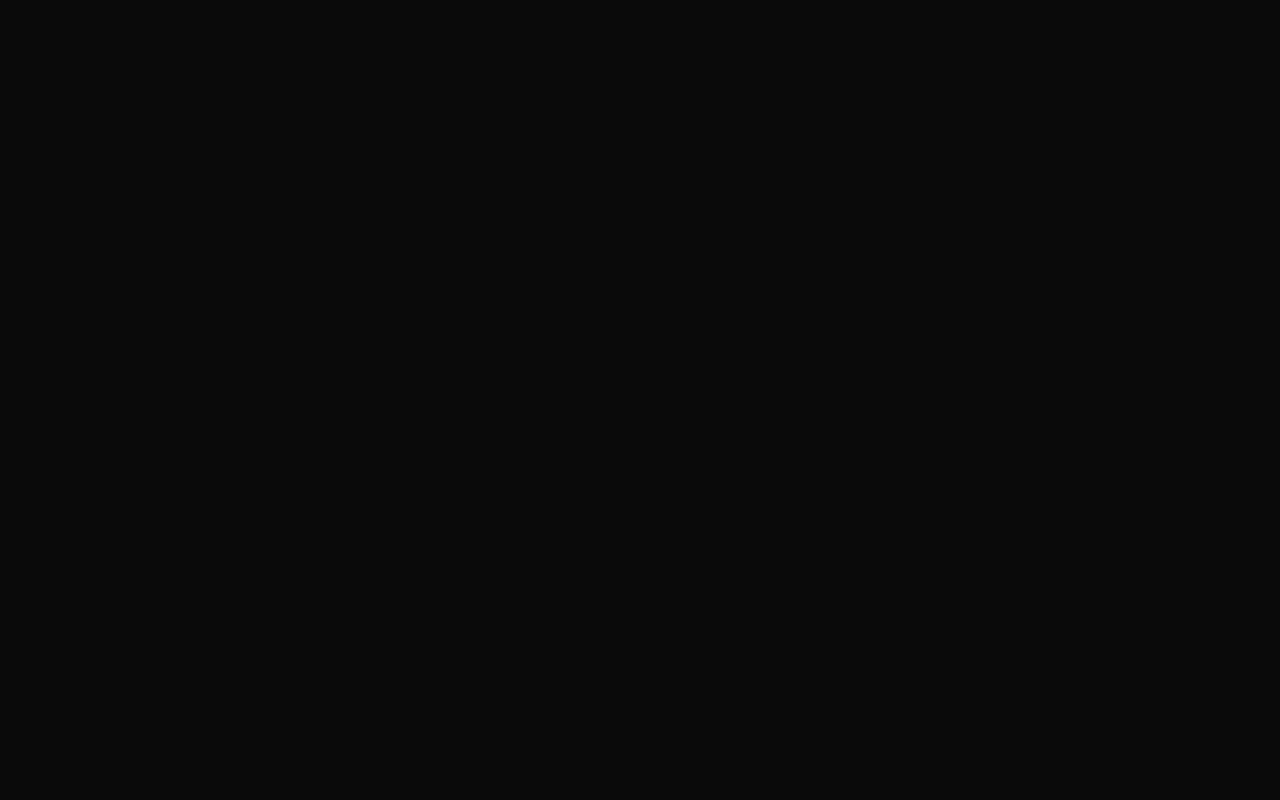
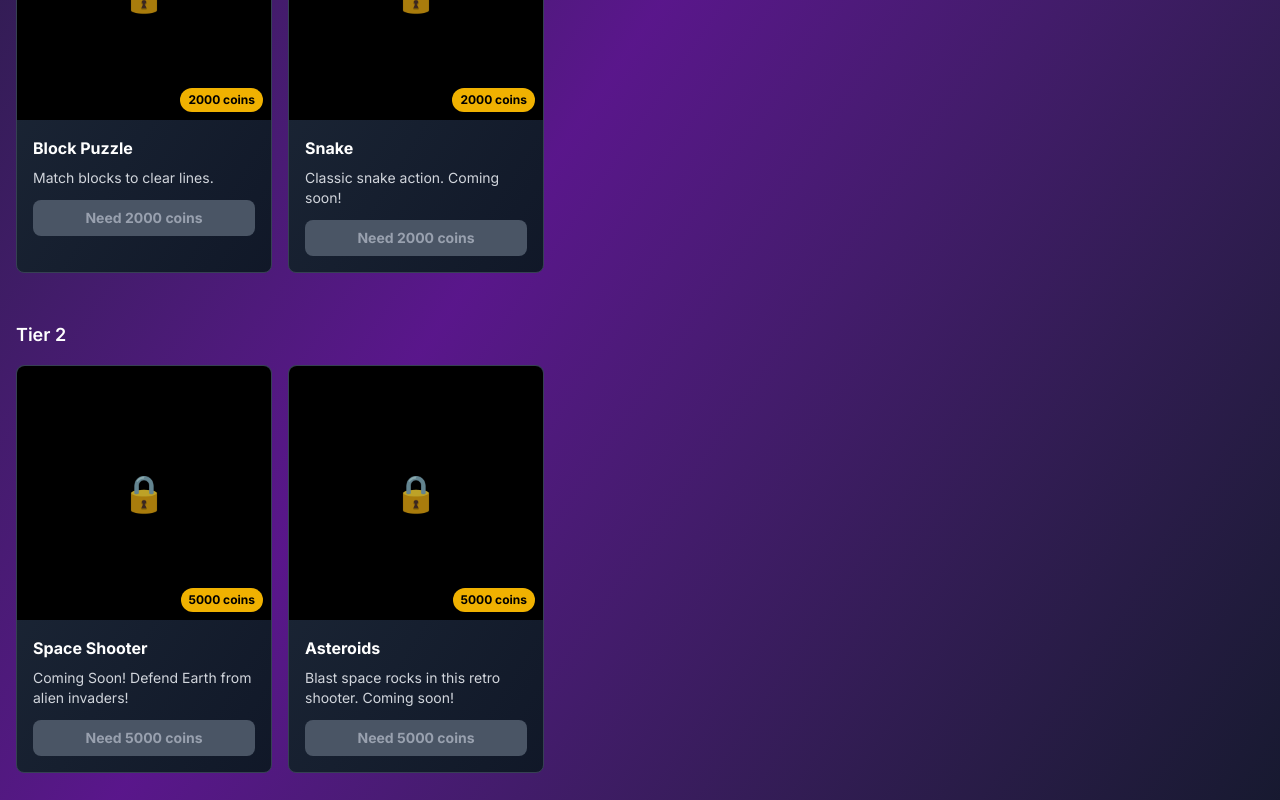
Before and after one commit to KnotEnvy/hacktivate-nations-arcade, a Next.js app: page / in a window 1280 px wide. Shown: the part 900-1700 px from the top of the page. Before the commit the page ends 885 px from the top, so only its background shows below. Built offline with nearby package versions, Linux system fonts and the light colour scheme.

Commit message:
Enhance game carousel and add placeholder games

```diff
--- a/src/app/globals.css
+++ b/src/app/globals.css
@@ -91,3 +91,18 @@ body {
   background-size: 200px 100%;
   animation: shimmer 1.5s infinite;
 }
+
+/* Custom scrollbar styling */
+.custom-scrollbar {
+  scrollbar-color: #8B5CF6 #1F2937; /* thumb color track color */
+}
+.custom-scrollbar::-webkit-scrollbar {
+  height: 8px;
+}
+.custom-scrollbar::-webkit-scrollbar-track {
+  background: #1F2937;
+}
+.custom-scrollbar::-webkit-scrollbar-thumb {
+  background-color: #8B5CF6;
+  border-radius: 4px;
+}
--- a/src/components/arcade/ArcadeHub.tsx
+++ b/src/components/arcade/ArcadeHub.tsx
@@ -25,24 +25,41 @@ const AVAILABLE_GAMES: GameManifest[] = [
     tier: 0,
     description: 'Jump and collect coins in this fast-paced endless runner!'
   },
-  // Placeholder for future games
   {
-    id: 'puzzle',
-    title: 'Block Puzzle',
-    thumbnail: '/games/puzzle/puzzle-thumb.svg',
-    inputSchema: ['keyboard', 'touch'],
+    id: "puzzle",
+    title: "Block Puzzle",
+    thumbnail: "/games/puzzle/puzzle-thumb.svg",
+    inputSchema: ["keyboard", "touch"],
     assetBudgetKB: 75,
     tier: 1,
-    description: 'Match blocks to clear lines.'
+    description: "Match blocks to clear lines."
   },
   {
-    id: 'space',
-    title: 'Space Shooter',
-    thumbnail: '/games/space/space-thumb.svg',
-    inputSchema: ['keyboard'],
+    id: "snake",
+    title: "Snake",
+    thumbnail: "/games/snake/snake-thumb.svg",
+    inputSchema: ["keyboard", "touch"],
+    assetBudgetKB: 60,
+    tier: 1,
+    description: "Classic snake action. Coming soon!"
+  },
+  {
+    id: "space",
+    title: "Space Shooter",
+    thumbnail: "/games/space/space-thumb.svg",
+    inputSchema: ["keyboard"],
     assetBudgetKB: 100,
     tier: 2,
-    description: 'Coming Soon! Defend Earth from alien invaders!'
+    description: "Coming Soon! Defend Earth from alien invaders!"
+  },
+  {
+    id: "asteroids",
+    title: "Asteroids",
+    thumbnail: "/games/asteroids/asteroids-thumb.svg",
+    inputSchema: ["keyboard"],
+    assetBudgetKB: 120,
+    tier: 2,
+    description: "Blast space rocks in this retro shooter. Coming soon!"
   }
 ];
 
--- a/src/components/arcade/GameCarousel.tsx
+++ b/src/components/arcade/GameCarousel.tsx
@@ -16,7 +16,7 @@ interface GameCarouselProps {
 }
 
 export function GameCarousel({ games, unlockedTiers, currentCoins, onGameSelect, onGameUnlock }: GameCarouselProps) {
-  const [selectedIndex, setSelectedIndex] = useState(0);
+  const [selectedGameId, setSelectedGameId] = useState<string>(games[0]?.id || '');
   const [imageErrors, setImageErrors] = useState<Set<string>>(new Set());
 
 
@@ -59,7 +59,7 @@ export function GameCarousel({ games, unlockedTiers, currentCoins, onGameSelect,
             unlocked ? 'opacity-100' : 'opacity-50 grayscale'
           }`}
           onError={() => handleImageError(game.id)}
-          priority={selectedIndex === 0} // Prioritize first image
+          priority={game.id === games[0]?.id}
         />
         {!unlocked && (
           <div className="absolute inset-0 bg-black bg-opacity-50 flex items-center justify-center">
@@ -71,12 +71,17 @@ export function GameCarousel({ games, unlockedTiers, currentCoins, onGameSelect,
   };
 
 
+  const tiers = Array.from(new Set(games.map(g => g.tier))).sort((a, b) => a - b);
+
   return (
-    <div className="w-full">
+    <div className="w-full space-y-8">
       <h2 className="text-2xl font-bold text-white mb-6 text-center">Game Arcade</h2>
 
-      <div className="flex gap-4 overflow-x-auto pb-4">
-        {games.map((game, index) => {
+      {tiers.map(tier => (
+        <div key={tier} className="space-y-4">
+          <h3 className="text-lg font-semibold text-white">Tier {tier}</h3>
+          <div className="flex gap-4 overflow-x-auto pb-4 custom-scrollbar">
+            {games.filter(g => g.tier === tier).map((game) => {
               const unlocked = isGameUnlocked(game);
               const canUnlock = canUnlockGame(game);
               const cost = getUnlockCost(game);
@@ -84,10 +89,10 @@ export function GameCarousel({ games, unlockedTiers, currentCoins, onGameSelect,
               return (
                 <div
                   key={game.id}
-              className={`game-card min-w-[200px] ${
-                selectedIndex === index ? 'ring-2 ring-primary-400' : ''
+                  className={`game-card w-64 flex-shrink-0 ${
+                    selectedGameId === game.id ? 'ring-2 ring-primary-400' : ''
                   }`}
-              onClick={() => setSelectedIndex(index)}
+                  onClick={() => setSelectedGameId(game.id)}
                 >
                   <div className="aspect-square bg-gradient-to-br from-gray-700 to-gray-800 flex items-center justify-center relative">
                     {renderThumbnail(game, unlocked)}
@@ -139,5 +144,7 @@ export function GameCarousel({ games, unlockedTiers, currentCoins, onGameSelect,
             })}
           </div>
         </div>
+      ))}
+    </div>
   );
 }
```
Also changed, not shown: public/games/asteroids/asteroids-thumb.svg (added), public/games/snake/snake-thumb.svg (added). Lines whose indentation alone changed are shown as unchanged.
